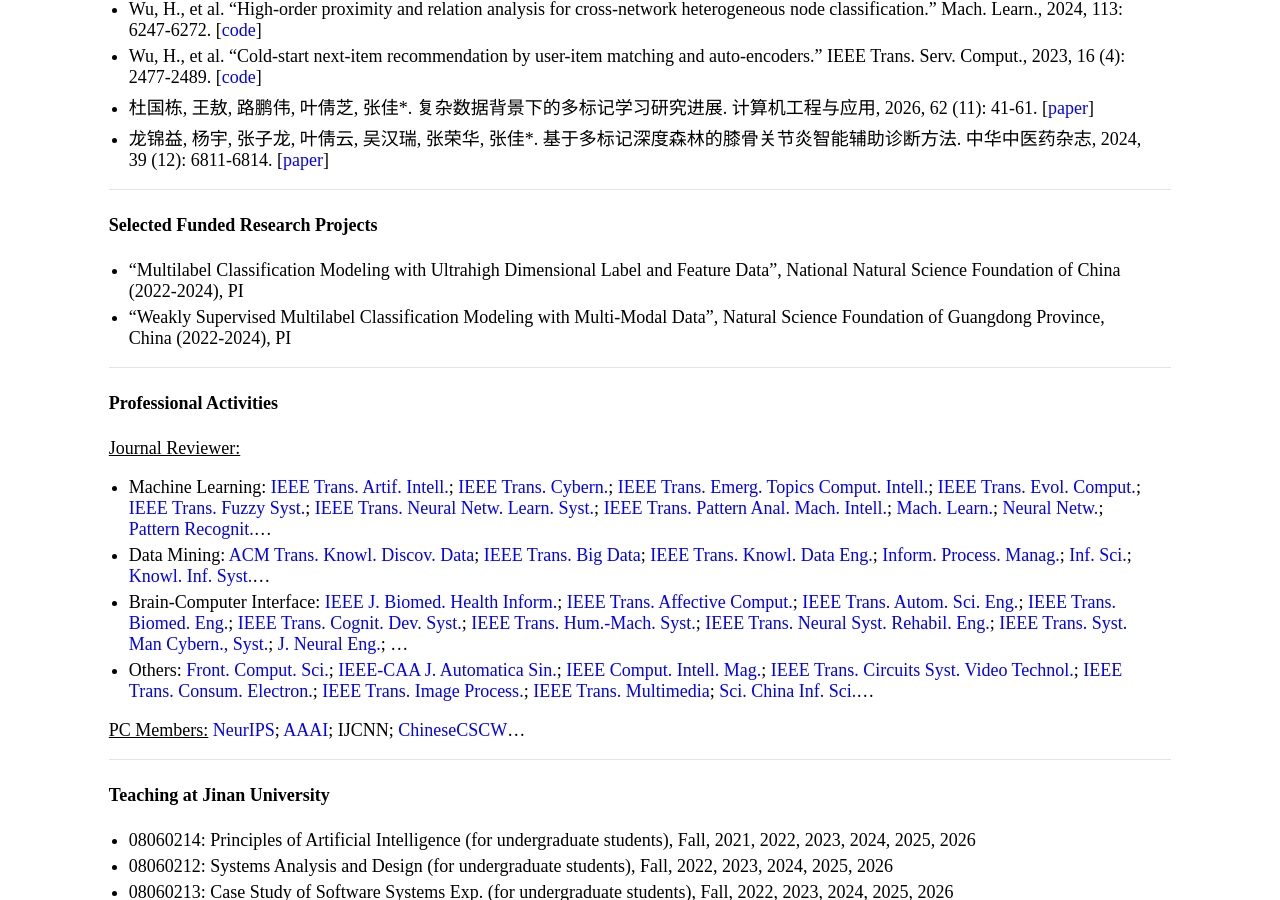
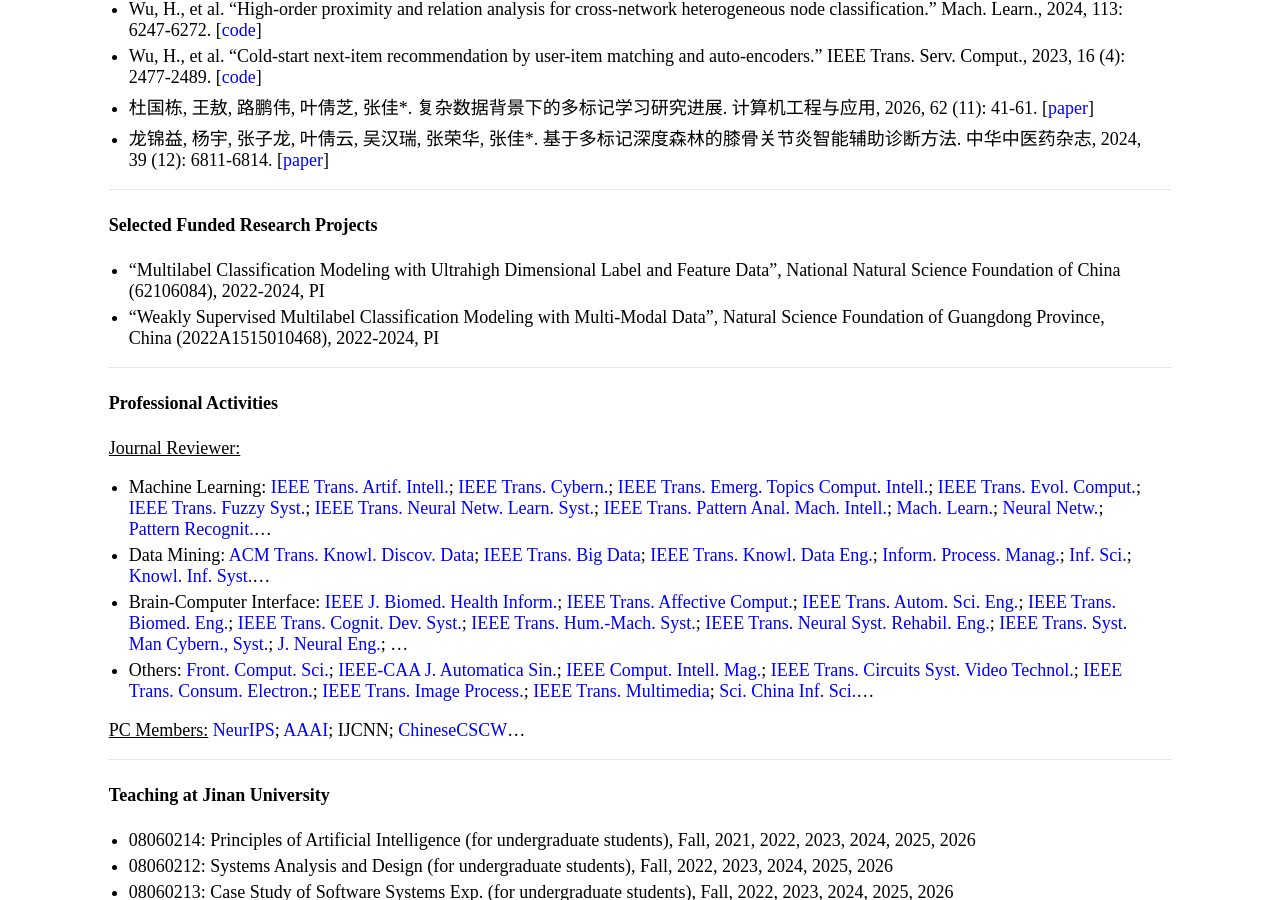
Before and after one commit to jiazhang-ml/jiazhang-ml.github.io, a Jekyll site: the page built from index.md, in a window 1280 px wide and 900 px high, scrolled down 1557 px. Built offline with Jekyll 4.4.1, drawn with Linux system fonts in a browser that asks for light colours.

Commit message:
Update index.md

```diff
--- a/index.md
+++ b/index.md
@@ -55,8 +55,8 @@ Email: [jiazhang@jnu.edu.cn](mailto:jiazhang@jnu.edu.cn)
 
 #### Selected Funded Research Projects
 
-* "Multilabel Classification Modeling with Ultrahigh Dimensional Label and Feature Data", National Natural Science Foundation of China (2022-2024), PI
-* "Weakly Supervised Multilabel Classification Modeling with Multi-Modal Data", Natural Science Foundation of Guangdong Province, China (2022-2024), PI
+* "Multilabel Classification Modeling with Ultrahigh Dimensional Label and Feature Data", National Natural Science Foundation of China (62106084), 2022-2024, PI
+* "Weakly Supervised Multilabel Classification Modeling with Multi-Modal Data", Natural Science Foundation of Guangdong Province, China (2022A1515010468), 2022-2024, PI
 
 ---
 
```
